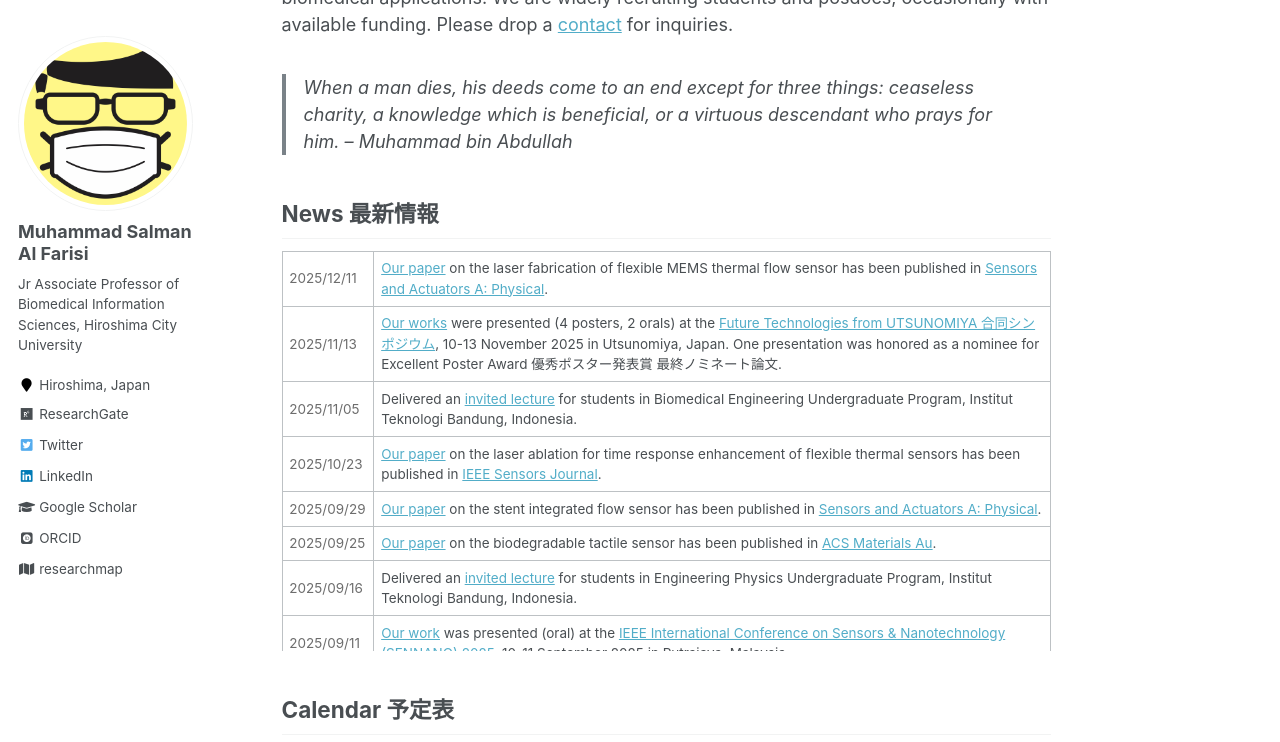
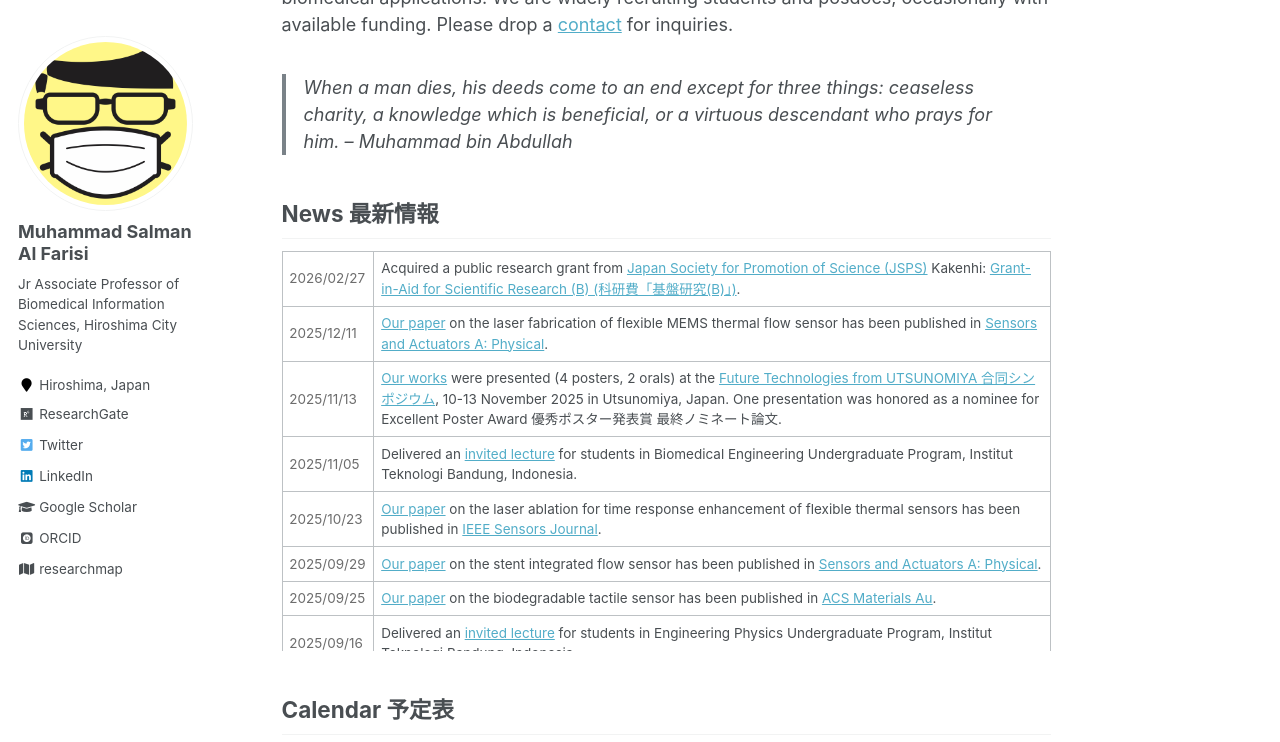
Before and after one commit to msalfarisi/msalfarisi.github.io, a Jekyll site: the page built from _pages/home.md, in a window 1280 px wide and 900 px high, scrolled down 457 px, cut to the strip 0-742 px from the top of the window. Built offline with Jekyll 4.4.1, drawn with Linux system fonts in a browser that asks for light colours; some web fonts are replaced.

Commit message:
Update home.md

```diff
--- a/_pages/home.md
+++ b/_pages/home.md
@@ -22,6 +22,10 @@ Welcome to the homepage of Muhammad Salman Al Farisi, a Lecturer (Jr Associate P
 
 <div style="overflow-y: scroll; height:400px;">
  <table style="width:100%">
+  <tr>
+    <td style="color:#6d6d6d;">2026/02/27</td>
+    <td>Acquired a public research grant from <a href="https://www.jsps.go.jp/">Japan Society for Promotion of Science (JSPS)</a> Kakenhi: <a href="https://kaken.nii.ac.jp/ja/grant/KAKENHI-PROJECT-/">Grant-in-Aid for Scientific Research (B) (科研費「基盤研究(B)」)</a>.</td>
+  </tr>
   <tr>
     <td style="color:#6d6d6d;">2025/12/11</td>
     <td><a href="/publication/">Our paper</a> on the laser fabrication of flexible MEMS thermal flow sensor has been published in <a href="https://doi.org/10.1016/j.sna.2025.117377">Sensors and Actuators A: Physical</a>.</td>
```
